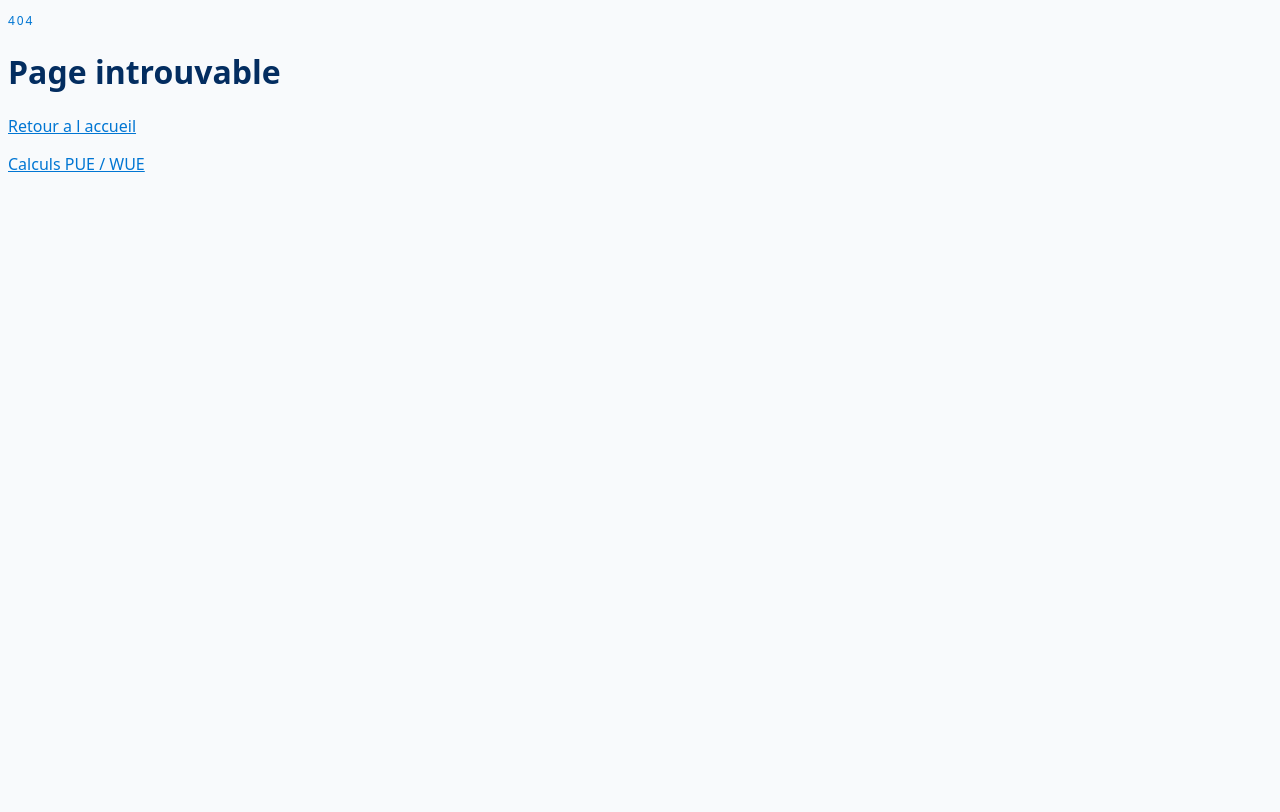
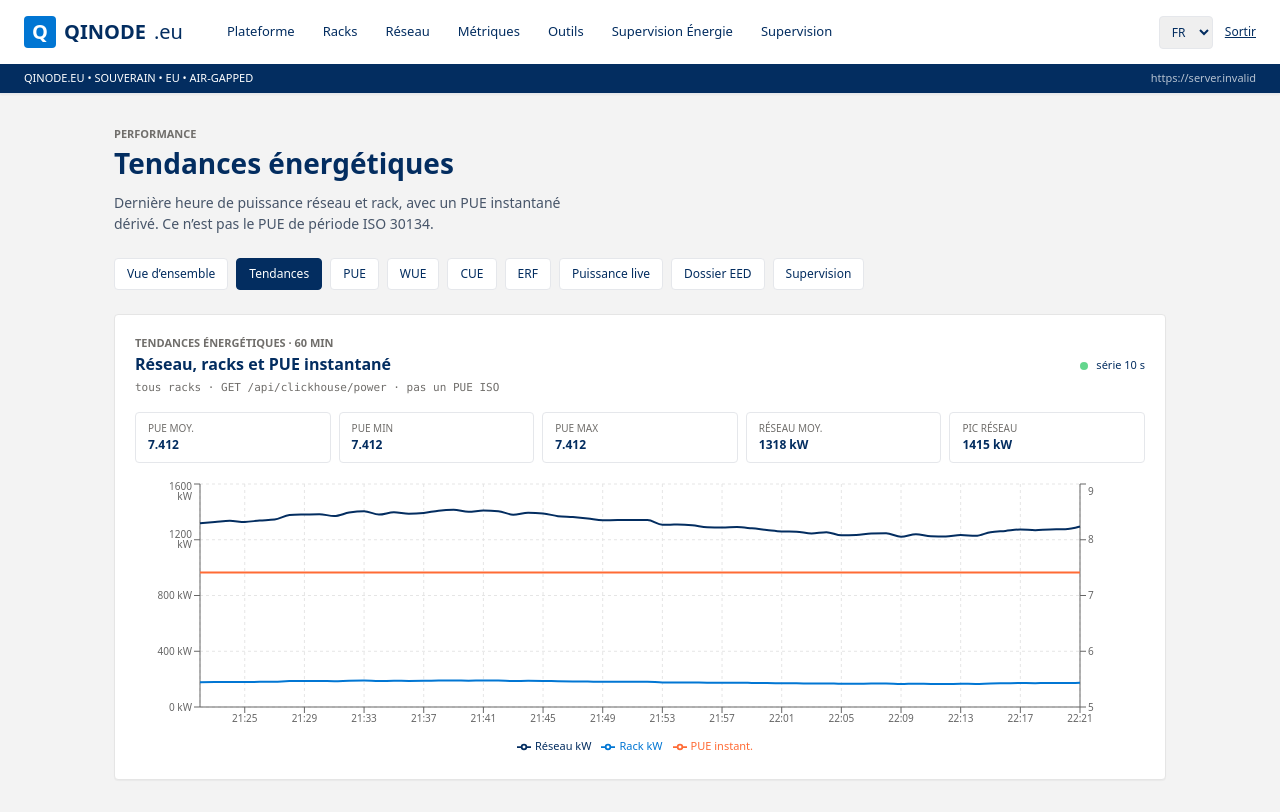
Before and after one commit to Geoking2104/DCIM, a Next.js app in the folder web/: page /1/metriques/tendances in a window 1280 px wide. Before the commit this address had no page. Built offline with nearby package versions, Linux system fonts and the light colour scheme; no server answers.

Commit message:
feat(ui): energy trends chart from ClickHouse 60min series

```diff
--- /dev/null
+++ b/web/app/[locale]/metriques/tendances/page.tsx
@@ -0,0 +1,25 @@
+import Header from '@/components/Header';
+import Providers from '@/components/Providers';
+import MetricsLinks from '@/components/metrics/MetricsLinks';
+import EnergyTrends from '@/components/metrics/EnergyTrends';
+
+export const dynamic = 'force-dynamic';
+
+export default function TendancesPage({ params: { locale } }: { params: { locale: string } }) {
+  return (
+    <Providers>
+      <Header />
+      <div className="max-w-[1100px] mx-auto px-6 py-8 space-y-6">
+        <div>
+          <p className="text-[11px] uppercase font-bold text-[#706E6B]">Performance</p>
+          <h1 className="text-[28px] font-extrabold">Tendances énergétiques</h1>
+          <p className="mt-2 text-[14px] text-slate-600 max-w-[60ch]">
+            Dernière heure de puissance réseau et rack, avec un PUE instantané dérivé. Ce n’est pas le PUE de période ISO 30134.
+          </p>
+        </div>
+        <MetricsLinks locale={locale} current="/metriques/tendances" />
+        <EnergyTrends />
+      </div>
+    </Providers>
+  );
+}
--- /dev/null
+++ b/web/components/metrics/EnergyTrends.tsx
@@ -0,0 +1,127 @@
+'use client';
+import { useEffect, useMemo, useState } from 'react';
+import {
+  LineChart, Line, XAxis, YAxis, CartesianGrid, Tooltip, Legend, ResponsiveContainer
+} from 'recharts';
+import { format } from 'date-fns';
+import { readLastRack } from '@/lib/lastRack';
+
+type Point = {
+  timestamp: string;
+  grid_kw: number;
+  ups_kw: number;
+  pdu_kw: number;
+  rack_kw: number;
+  pue: number;
+};
+
+export default function EnergyTrends({ rackId }: { rackId?: string }) {
+  const [rows, setRows] = useState<Point[]>([]);
+  const [live, setLive] = useState(false);
+  const [rack, setRack] = useState(rackId || '');
+
+  useEffect(() => {
+    setRack(rackId || readLastRack() || '');
+  }, [rackId]);
+
+  useEffect(() => {
+    let stop = false;
+    async function load() {
+      try {
+        const q = rack ? `?rack=${encodeURIComponent(rack)}` : '';
+        const res = await fetch(`/api/clickhouse/power${q}`);
+        const json = await res.json();
+        if (stop) return;
+        const mapped: Point[] = (Array.isArray(json) ? json : []).map((p: any) => {
+          const grid = Number(p.grid_kw) || 0;
+          const rackKw = Number(p.rack_kw) || Number(p.pdu_kw) || 0;
+          return {
+            timestamp: p.timestamp,
+            grid_kw: +grid.toFixed(2),
+            ups_kw: Number(p.ups_kw) || 0,
+            pdu_kw: Number(p.pdu_kw) || 0,
+            rack_kw: +rackKw.toFixed(2),
+            pue: rackKw > 0 ? +(grid / rackKw).toFixed(3) : 0
+          };
+        });
+        setRows(mapped);
+        setLive(mapped.length > 0);
+      } catch {
+        if (!stop) setLive(false);
+      }
+    }
+    load();
+    const id = setInterval(load, 10000);
+    return () => { stop = true; clearInterval(id); };
+  }, [rack]);
+
+  const stats = useMemo(() => {
+    if (!rows.length) return null;
+    const pues = rows.map((r) => r.pue).filter((v) => v > 0);
+    const grids = rows.map((r) => r.grid_kw);
+    const avg = (xs: number[]) => xs.reduce((a, b) => a + b, 0) / xs.length;
+    return {
+      pueMin: Math.min(...pues),
+      pueMax: Math.max(...pues),
+      pueAvg: avg(pues),
+      gridAvg: avg(grids),
+      gridMax: Math.max(...grids)
+    };
+  }, [rows]);
+
+  return (
+    <div className="slds-card p-5 bg-white space-y-4">
+      <div className="flex flex-wrap justify-between gap-3">
+        <div>
+          <div className="text-[11px] uppercase font-bold text-[#706E6B]">Tendances énergétiques · 60 min</div>
+          <div className="text-[16px] font-extrabold">Réseau, racks et PUE instantané</div>
+          <div className="text-[11px] text-[#706E6B] font-mono mt-1">
+            {rack || 'tous racks'} · GET /api/clickhouse/power · pas un PUE ISO
+          </div>
+        </div>
+        <div className="flex items-center gap-2 text-[11px]">
+          <span className={`w-2 h-2 rounded-full ${live ? 'bg-green-500 animate-pulse' : 'bg-gray-300'}`} />
+          {live ? 'série 10 s' : 'hors ligne / démo'}
+        </div>
+      </div>
+
+      {stats && (
+        <div className="grid grid-cols-2 sm:grid-cols-5 gap-2 text-[12px]">
+          <Stat label="PUE moy." value={stats.pueAvg.toFixed(3)} />
+          <Stat label="PUE min" value={stats.pueMin.toFixed(3)} />
+          <Stat label="PUE max" value={stats.pueMax.toFixed(3)} />
+          <Stat label="Réseau moy." value={`${stats.gridAvg.toFixed(0)} kW`} />
+          <Stat label="Pic réseau" value={`${stats.gridMax.toFixed(0)} kW`} />
+        </div>
+      )}
+
+      <div className="h-[280px]">
+        <ResponsiveContainer width="100%" height="100%">
+          <LineChart data={rows}>
+            <CartesianGrid strokeDasharray="3 3" stroke="#E5E5E5" />
+            <XAxis dataKey="timestamp" tickFormatter={(v) => format(new Date(v), 'HH:mm')} tick={{ fontSize: 10 }} />
+            <YAxis yAxisId="kw" tick={{ fontSize: 10 }} unit=" kW" />
+            <YAxis yAxisId="pue" orientation="right" tick={{ fontSize: 10 }} domain={['auto', 'auto']} />
+            <Tooltip
+              contentStyle={{ fontSize: 11 }}
+              labelFormatter={(v) => format(new Date(v as string), 'HH:mm')}
+            />
+            <Legend wrapperStyle={{ fontSize: 11 }} />
+            <Line yAxisId="kw" type="monotone" dataKey="grid_kw" name="Réseau kW" stroke="#032D60" strokeWidth={2} dot={false} />
+            <Line yAxisId="kw" type="monotone" dataKey="rack_kw" name="Rack kW" stroke="#0176D3" strokeWidth={2} dot={false} />
+            <Line yAxisId="pue" type="monotone" dataKey="pue" name="PUE instant." stroke="#FF6B35" strokeWidth={2} dot={false} />
+          </LineChart>
+        </ResponsiveContainer>
+      </div>
+    </div>
+  );
+}
+
+function Stat({ label, value }: { label: string; value: string }) {
+  return (
+    <div className="border rounded px-3 py-2">
+      <div className="text-[10px] uppercase text-[#706E6B]">{label}</div>
+      <div className="font-black">{value}</div>
+    </div>
+  );
+}
--- a/web/components/metrics/MetricsExplorer.tsx
+++ b/web/components/metrics/MetricsExplorer.tsx
@@ -3,6 +3,7 @@ import { useState } from 'react';
 import MetricsLinks from '@/components/metrics/MetricsLinks';
 import LivePue from '@/components/metrics/LivePue';
 import RatiosChart from '@/components/metrics/RatiosChart';
+import EnergyTrends from '@/components/metrics/EnergyTrends';
 
 const CARDS = [
   { id: 'pue', title: 'PUE', formula: 'salle kWh / IT kWh', hint: '1.0 = parfait · <1.2 excellent', href: '/outils/pue' },
@@ -49,6 +50,7 @@ export default function MetricsExplorer({ locale }: { locale: string }) {
       </div>
       <MetricsLinks locale={locale} current="/metriques" />
       <LivePue />
+      <EnergyTrends />
       <div className="grid sm:grid-cols-2 lg:grid-cols-4 gap-3">
         {CARDS.map((c) => (
           <a key={c.id} href={`/${locale}${c.href}`} className="slds-card p-4 bg-white block hover:border-[#0176D3]">
--- a/web/components/metrics/MetricsLinks.tsx
+++ b/web/components/metrics/MetricsLinks.tsx
@@ -1,5 +1,6 @@
 export const METRIC_LINKS = (locale: string) => [
   { href: `/${locale}/metriques`, label: 'Vue d’ensemble', path: '/metriques' },
+  { href: `/${locale}/metriques/tendances`, label: 'Tendances', path: '/metriques/tendances' },
   { href: `/${locale}/outils/pue`, label: 'PUE', path: '/outils/pue' },
   { href: `/${locale}/outils/wue`, label: 'WUE', path: '/outils/wue' },
   { href: `/${locale}/outils/cue`, label: 'CUE', path: '/outils/cue' },
```
